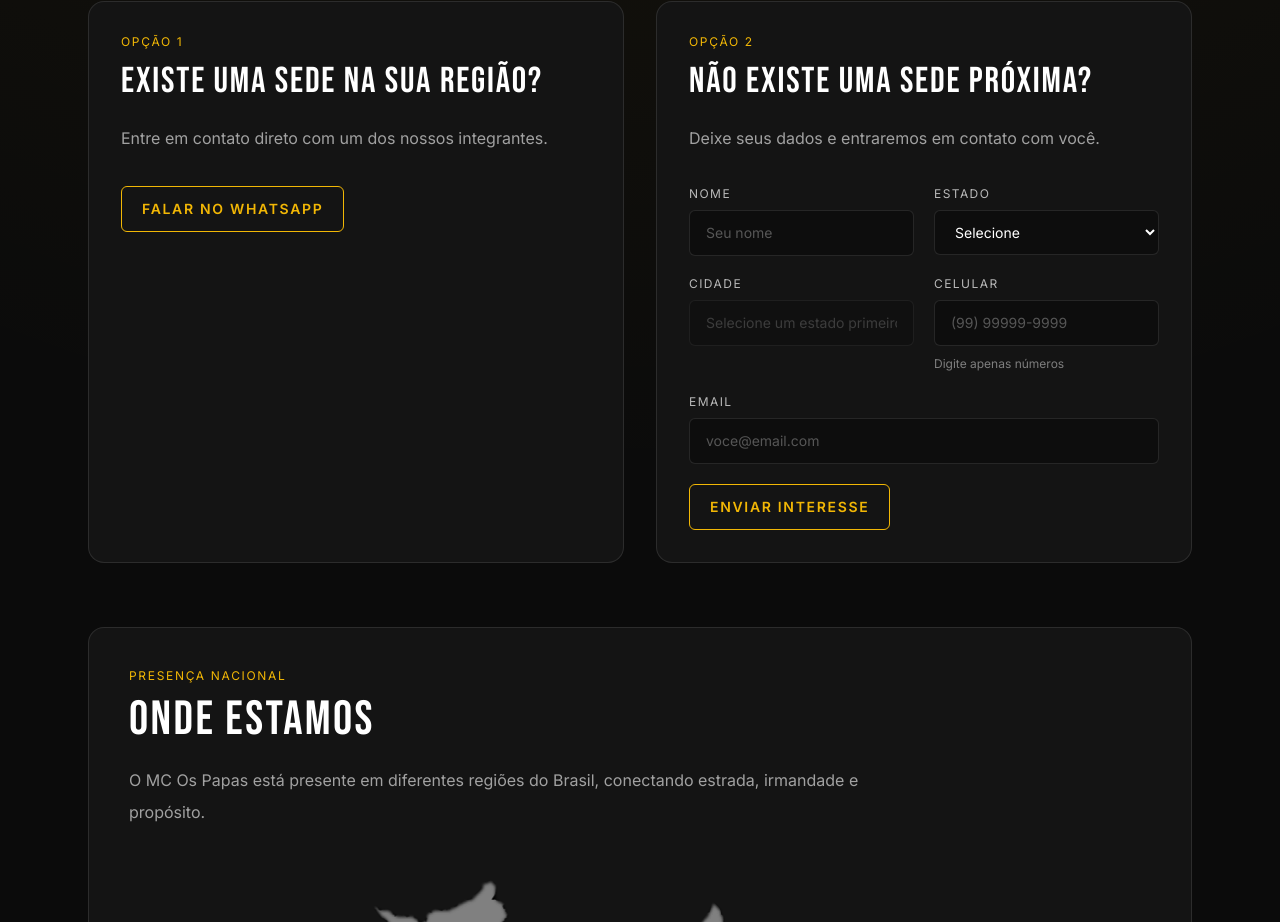
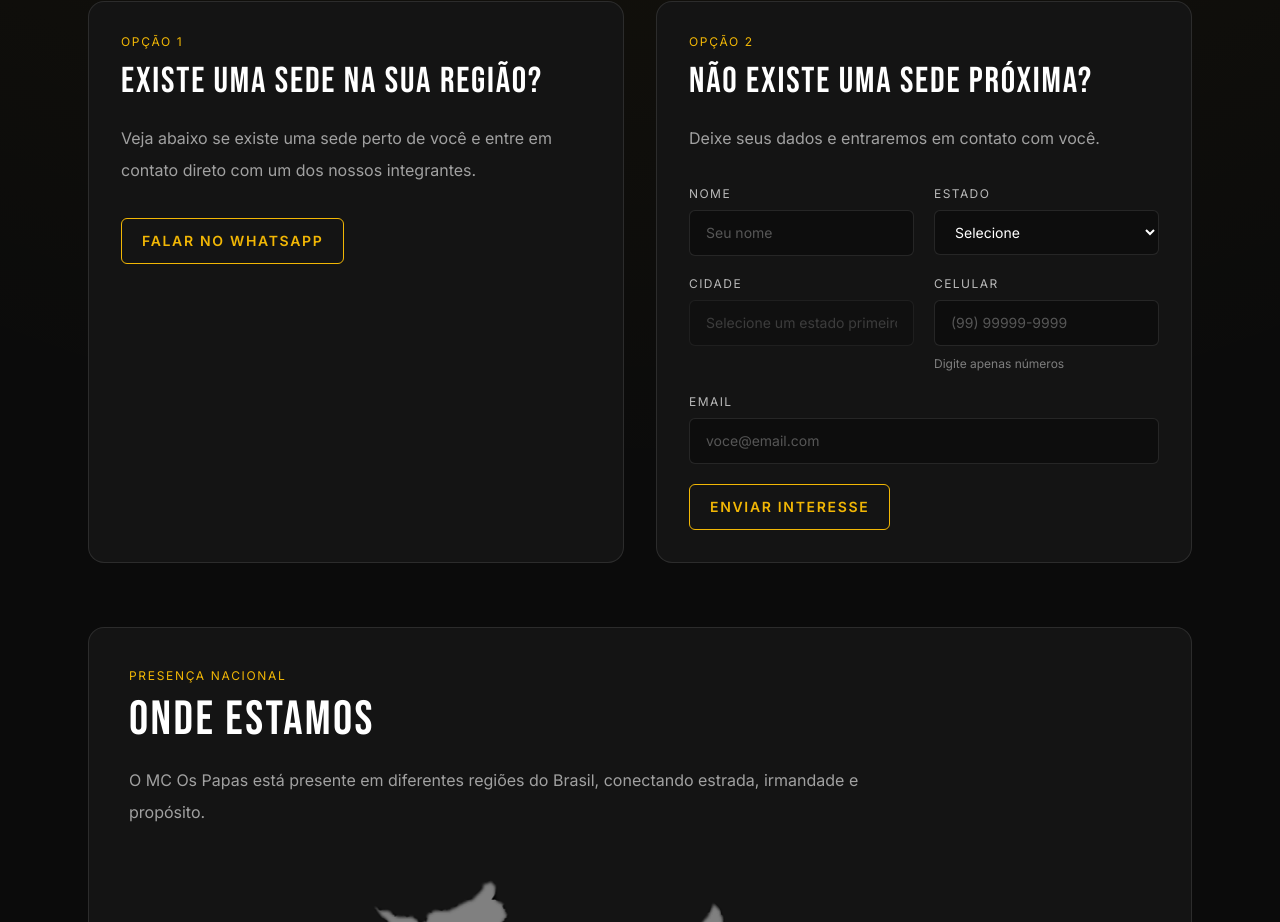
Before and after one commit to pedrocordova82/ospapas-site, a Next.js app in the folder web/: page /faca-parte in a window 1280 px wide. Shown: the part 1279-2201 px from the top of the page. Built offline with nearby package versions, Linux system fonts and the light colour scheme.

Commit message:
Ajuste na página Faça Parte

```diff
--- a/web/app/faca-parte/page.tsx
+++ b/web/app/faca-parte/page.tsx
@@ -290,7 +290,7 @@ export default function FacaPartePage() {
                 Existe uma sede na sua região?
               </h2>
               <p className="mt-5 max-w-xl text-base leading-8 text-[color:var(--color-text-300)]">
-                Entre em contato direto com um dos nossos integrantes.
+                Veja abaixo se existe uma sede perto de você e entre em contato direto com um dos nossos integrantes.
               </p>
               <button
                 type="button"
```
